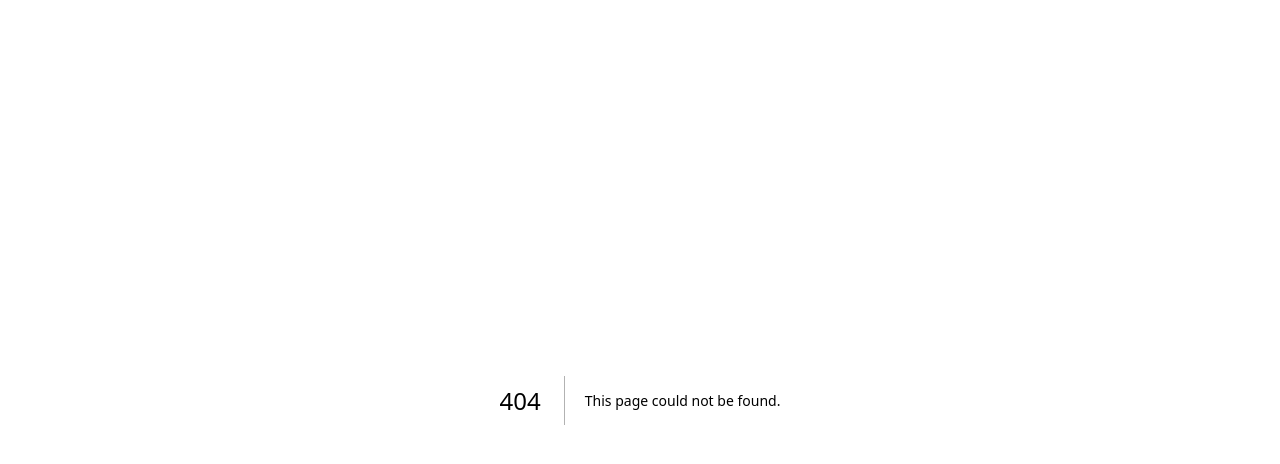
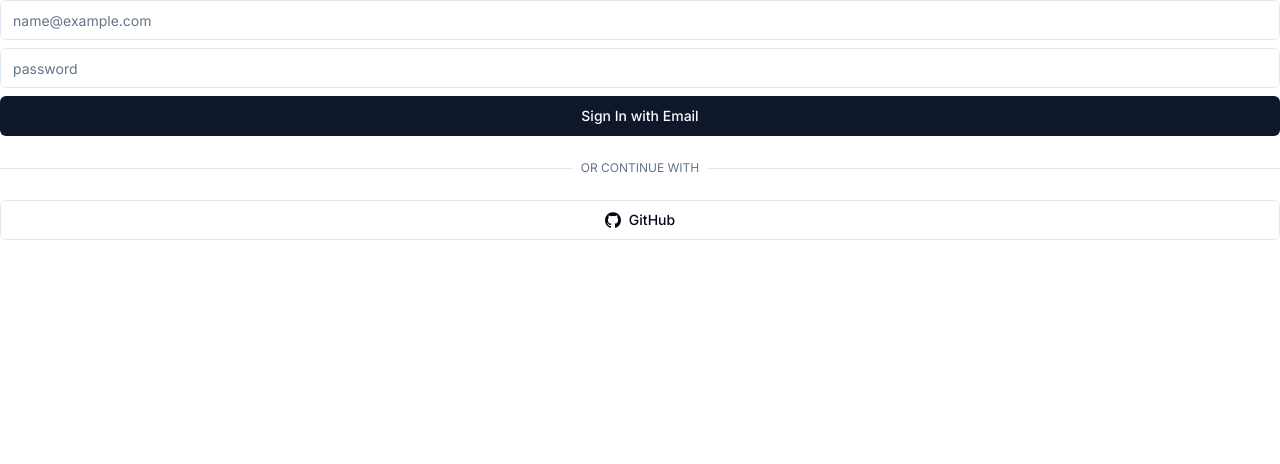
Before and after one commit to chrris99/trainr, a Next.js app: page /auth/login in a window 1280 px wide. Before the commit this address had no page. Shown: the top 464 px of the page. Built offline with nearby package versions, Linux system fonts and the light colour scheme.

Commit message:
add supabase sign up

```diff
--- /dev/null
+++ b/src/app/auth/_actions/sign-in.ts
@@ -0,0 +1,22 @@
+import { createSupabaseServerClient } from "@/lib/supabase/server";
+import { redirect } from "next/navigation";
+
+export const signIn = async (formData: FormData) => {
+  "use server";
+
+  const email = formData.get("email") as string;
+  const password = formData.get("password") as string;
+
+  const supabase = createSupabaseServerClient();
+
+  const { error } = await supabase.auth.signInWithPassword({
+    email,
+    password,
+  });
+
+  if (error) {
+    return redirect("/login?message=Could not authenticate user");
+  }
+
+  return redirect("/");
+};
--- /dev/null
+++ b/src/app/auth/_actions/sign-up.ts
@@ -0,0 +1,27 @@
+import { createSupabaseServerClient } from "@/lib/supabase/server";
+import { headers } from "next/headers";
+import { redirect } from "next/navigation";
+
+export const signUp = async (formData: FormData) => {
+  "use server";
+
+  const origin = headers().get("origin");
+  const email = formData.get("email") as string;
+  const password = formData.get("password") as string;
+
+  const supabase = createSupabaseServerClient();
+
+  const { error } = await supabase.auth.signUp({
+    email,
+    password,
+    options: {
+      emailRedirectTo: `${origin}/auth/callback`,
+    },
+  });
+
+  if (error) {
+    return redirect("/login?message=Could not authenticate user");
+  }
+
+  return redirect("/login?message=Check email to continue sign in process");
+};
--- /dev/null
+++ b/src/app/auth/_components/auth-form.tsx
@@ -0,0 +1,81 @@
+"use client";
+
+import { Button } from "@/components/ui/button";
+import { Icons } from "@/components/ui/icons";
+import { Input } from "@/components/ui/input";
+import { Label } from "@/components/ui/label";
+import { cn } from "@/lib/utils";
+import { HTMLAttributes, useState } from "react";
+
+interface UserAuthFormProps extends HTMLAttributes<HTMLDivElement> {
+  action: (data: FormData) => Promise<void>;
+}
+
+export const UserAuthForm = ({
+  action,
+  className,
+  ...props
+}: UserAuthFormProps) => {
+  const [isLoading, setIsLoading] = useState<boolean>(false);
+
+  return (
+    <div className={cn("grid gap-6", className)} {...props}>
+      <form action={action}>
+        <div className="grid gap-2">
+          <div className="grid gap-1">
+            <Label className="sr-only" htmlFor="email">
+              Email
+            </Label>
+            <Input
+              id="email"
+              name="email"
+              placeholder="name@example.com"
+              type="email"
+              autoCapitalize="none"
+              autoComplete="email"
+              autoCorrect="off"
+              disabled={isLoading}
+            />
+          </div>
+          <div className="grid gap-1">
+            <Label className="sr-only" htmlFor="email">
+              Password
+            </Label>
+            <Input
+              id="password"
+              name="password"
+              placeholder="password"
+              type="password"
+              autoCapitalize="none"
+              disabled={isLoading}
+            />
+          </div>
+          <Button disabled={isLoading}>
+            {isLoading && (
+              <Icons.spinner className="mr-2 h-4 w-4 animate-spin" />
+            )}
+            Sign In with Email
+          </Button>
+        </div>
+      </form>
+      <div className="relative">
+        <div className="absolute inset-0 flex items-center">
+          <span className="w-full border-t" />
+        </div>
+        <div className="relative flex justify-center text-xs uppercase">
+          <span className="bg-background px-2 text-muted-foreground">
+            Or continue with
+          </span>
+        </div>
+      </div>
+      <Button variant="outline" type="button" disabled={isLoading}>
+        {isLoading ? (
+          <Icons.spinner className="mr-2 h-4 w-4 animate-spin" />
+        ) : (
+          <Icons.gitHub className="mr-2 h-4 w-4" />
+        )}{" "}
+        GitHub
+      </Button>
+    </div>
+  );
+};
--- /dev/null
+++ b/src/app/auth/login/page.tsx
@@ -0,0 +1,10 @@
+import { UserAuthForm } from "../_components/auth-form";
+import { signUp } from "../_actions/sign-up";
+
+export default function Login({
+  searchParams,
+}: {
+  searchParams: { message: string };
+}) {
+  return <UserAuthForm action={signUp} />;
+}
--- /dev/null
+++ b/src/middleware.ts
@@ -0,0 +1,20 @@
+import { NextRequest, NextResponse } from "next/server";
+import { createSupabaseMiddlewareClient } from "./lib/supabase/middleware";
+
+export async function middleware(req: NextRequest) {
+  const res = NextResponse.next({
+    request: {
+      headers: req.headers,
+    },
+  });
+
+  const supabase = createSupabaseMiddlewareClient({ req, res });
+
+  await supabase.auth.getUser();
+
+  return res;
+}
+
+export const config = {
+  matcher: ["/((?!_next/static|_next/image|favicon.ico).*)"],
+};
```
